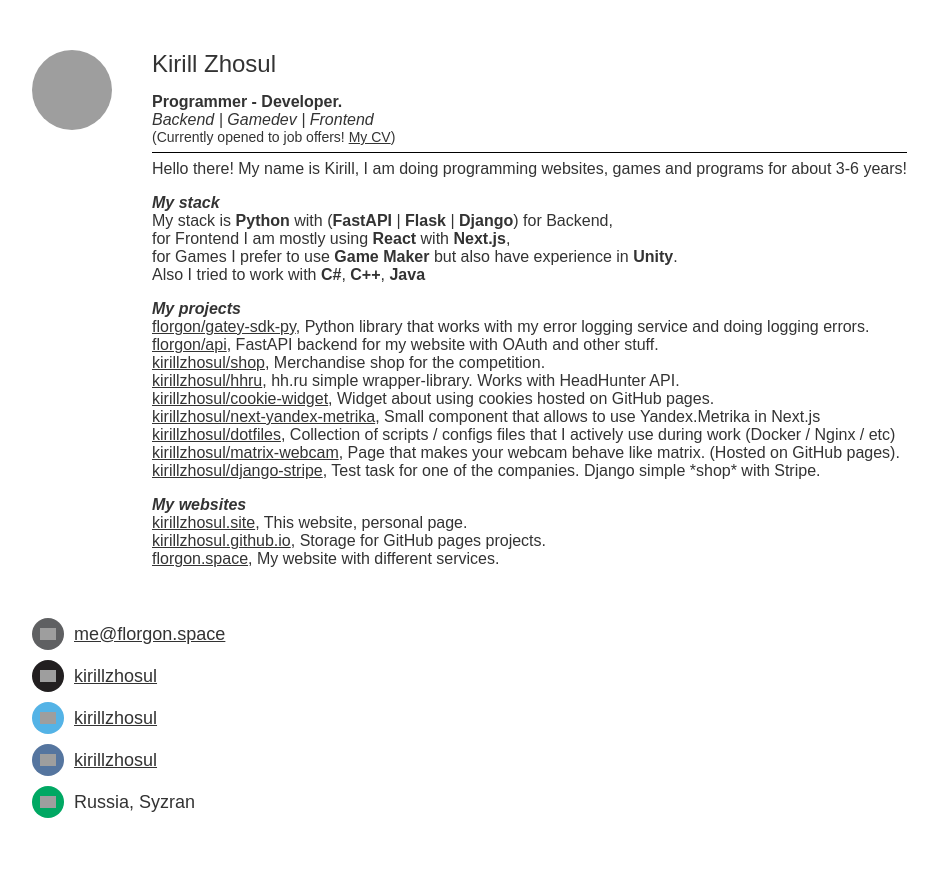
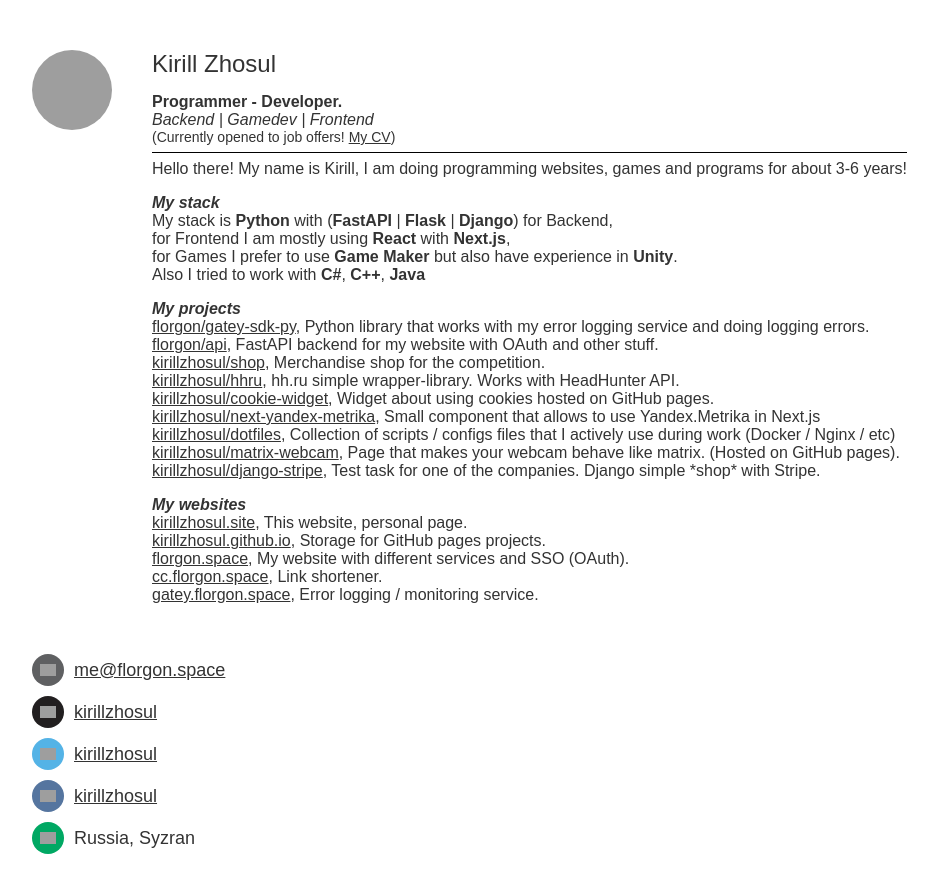
Before and after one commit to kirillzhosul/frontend, a React (Create React App) app in the folder src/: page / in a window 1280 px wide. Shown: the top 892 px of the page, without its empty margins (118-1055 px from the left). Built offline with nearby package versions, Linux system fonts and the light colour scheme; grey boxes are pictures that could not be loaded; a web font is replaced by a local one.

Commit message:
Update HomePage.js

```diff
--- a/src/src/pages/HomePage.js
+++ b/src/src/pages/HomePage.js
@@ -108,7 +108,11 @@ const HomePage = function () {
               , Storage for GitHub pages projects.
               <br />
               <a href="https://florgon.space">florgon.space</a>, My website with
-              different services.
+              different services and SSO (OAuth).
+              <br />
+              <a href="https://cc.florgon.space">cc.florgon.space</a>, Link shortener.
+              <br />
+              <a href="https://gatey.florgon.space">gatey.florgon.space</a>, Error logging / monitoring service.
             </p>
           </div>
         </div>
```
